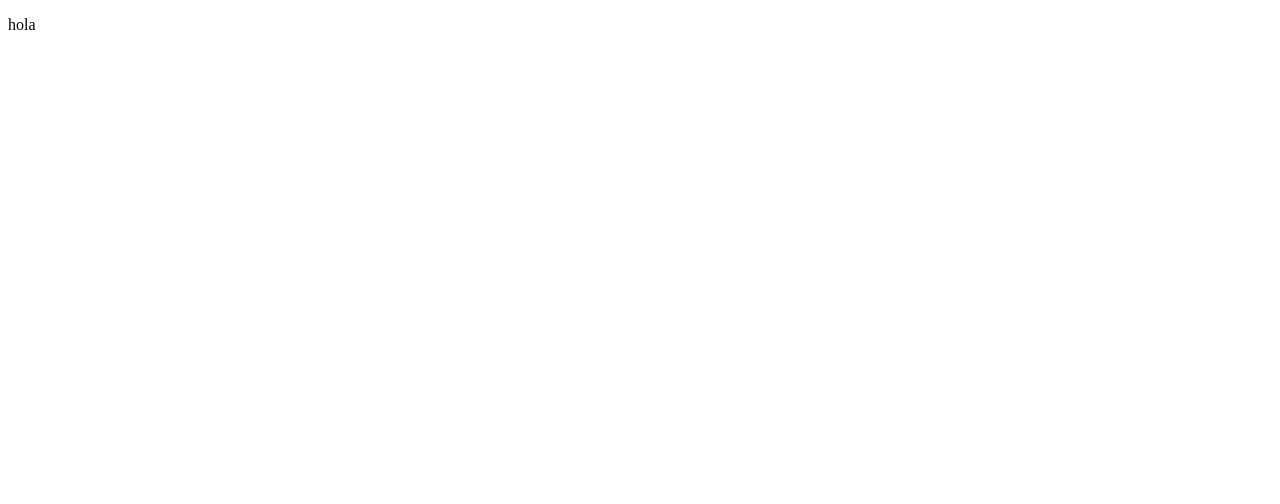
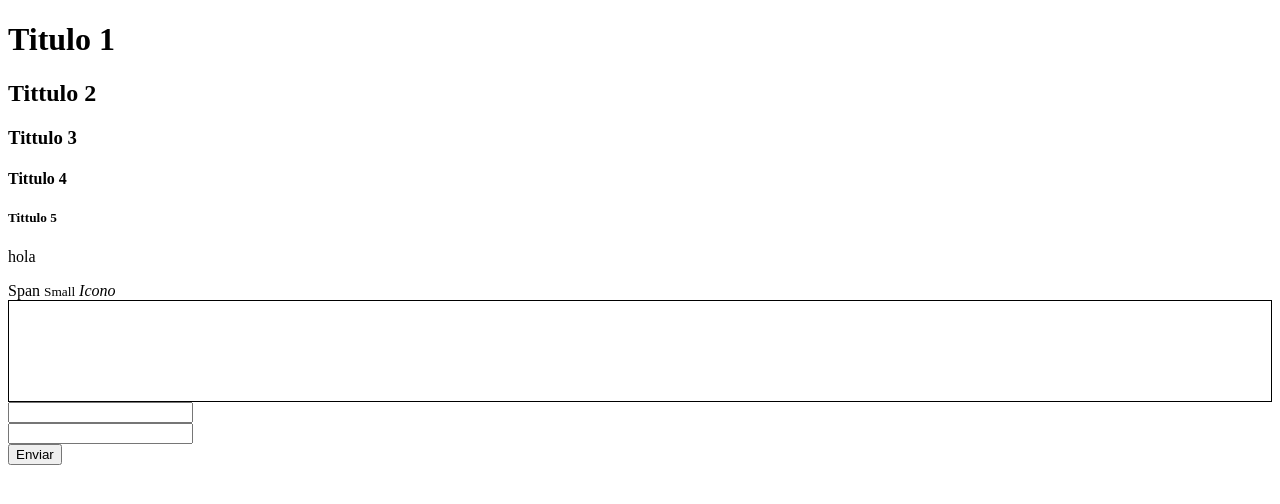
Before and after one commit to JesusE123/html-class, a plain HTML site: page index.html in a window 1280 px wide. Drawn offline with Linux system fonts and the light colour scheme.

Commit message:
Comenzando las clases

```diff
--- a/index.html
+++ b/index.html
@@ -1,7 +1,25 @@
 <!DOCTYPE html>
 <html>
-    <head></head>
-    <body>
-        <p>hola</p>
-    </body>
+  <head></head>
+  <body>
+    <h1>Titulo 1</h1>
+    <h2>Tittulo 2</h2>
+    <h3>Tittulo 3</h3>
+    <h4>Tittulo 4</h4>
+    <h5>Tittulo 5</h5>
+    <p>hola</p>
+    <span>Span</span>
+    <small>Small</small>
+    <i>Icono</i>
+    <div style="border: 1px solid; height: 100px"></div>
+    <div>
+      <input type="text" />
+    </div>
+    <div>
+      <input type="password" />
+    </div>
+    <div>
+      <input type="button" value="Enviar"/>
+    </div>
+  </body>
 </html>
```
